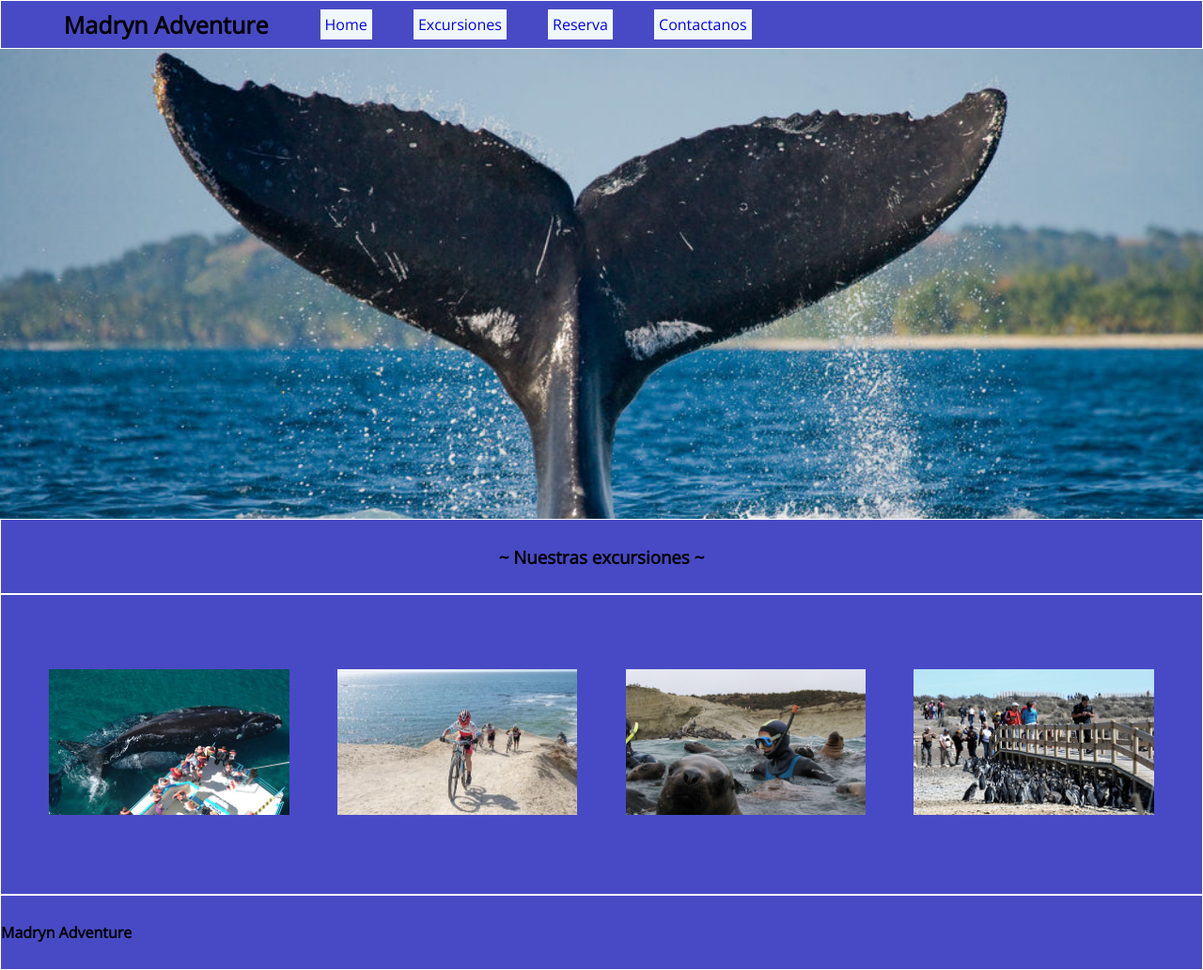
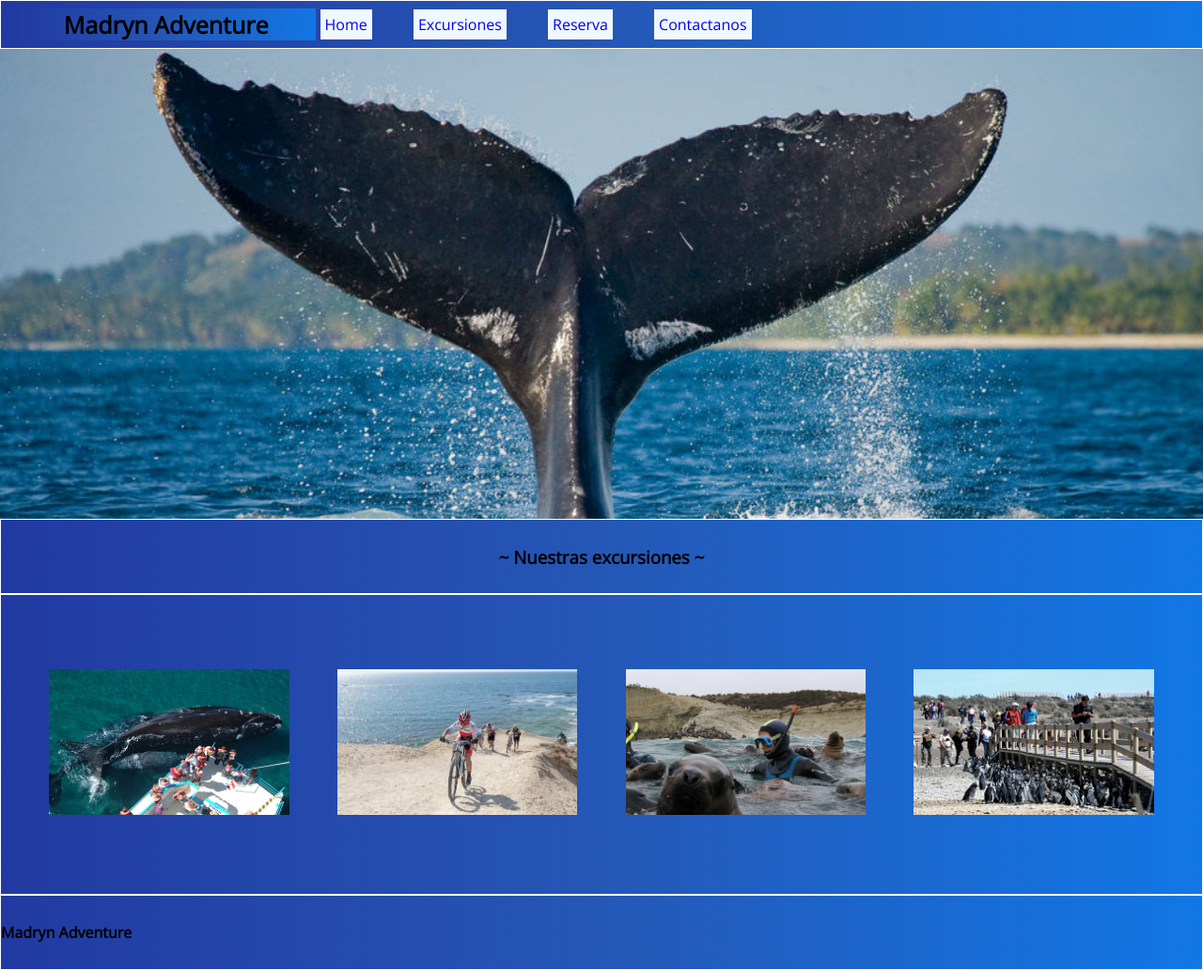
Before and after one commit to francoess/AgenciadeExcursiones-sosa, a plain HTML site: page index.html in a window 1280 px wide. Shown: the whole page at 94% size. Drawn offline with nearby package versions, Linux system fonts and the light colour scheme.

Commit message:
priomer commit

```diff
--- a/styles/styles.css
+++ b/styles/styles.css
@@ -25,7 +25,8 @@
 
 .navBackground {
     grid-area: navbackgroud;
-	background-color: #484ac5;
+	background-image: linear-gradient(to right, #213aa1 , #2557b6, #1177e5);
+
     top: 0 px;
     width: 100%;
 
@@ -50,6 +51,7 @@
     font-family:'Open Sans';
     text-align: center;
     font-size:25px;
+    background-image: linear-gradient(to right, #213aa1 , #2557b6, #1177e5);
 }
 
 .nav{
@@ -165,7 +167,7 @@ body{
     align-items: center;
     justify-content: center;
     border: 1px solid #ffffff;
-    background-color: #484ac5
+    background-image: linear-gradient(to right, #213aa1 , #2557b6, #1177e5);
 
 }
 
@@ -178,7 +180,7 @@ body{
     justify-content: space-evenly;
     align-items: center;
     border: 1px solid rgb(255, 255, 255);
-    background-color: #484ac5;
+    background-image: linear-gradient(to right, #213aa1 , #2557b6, #1177e5);
 }
 
 .excursionesDisponibles .cards a{
@@ -214,7 +216,7 @@ body{
 footer{
     grid-area: footer;
     border: 1px solid rgb(255, 255, 255);
-    background-color: #484ac5;
+    background-image: linear-gradient(to right, #213aa1 , #2557b6, #1177e5);
     display: flex;
     height: 5rem;
     display: flex;
```
